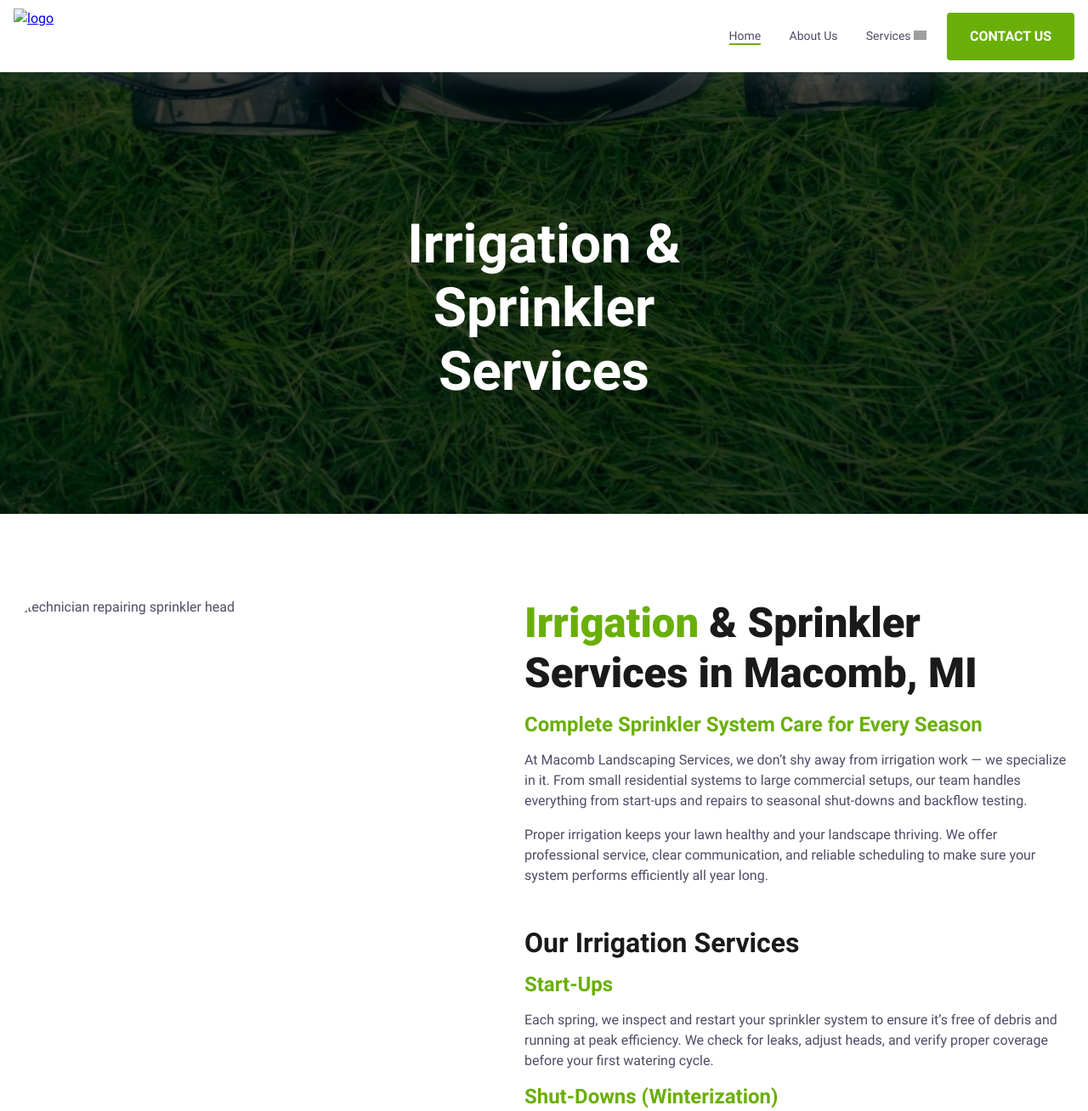
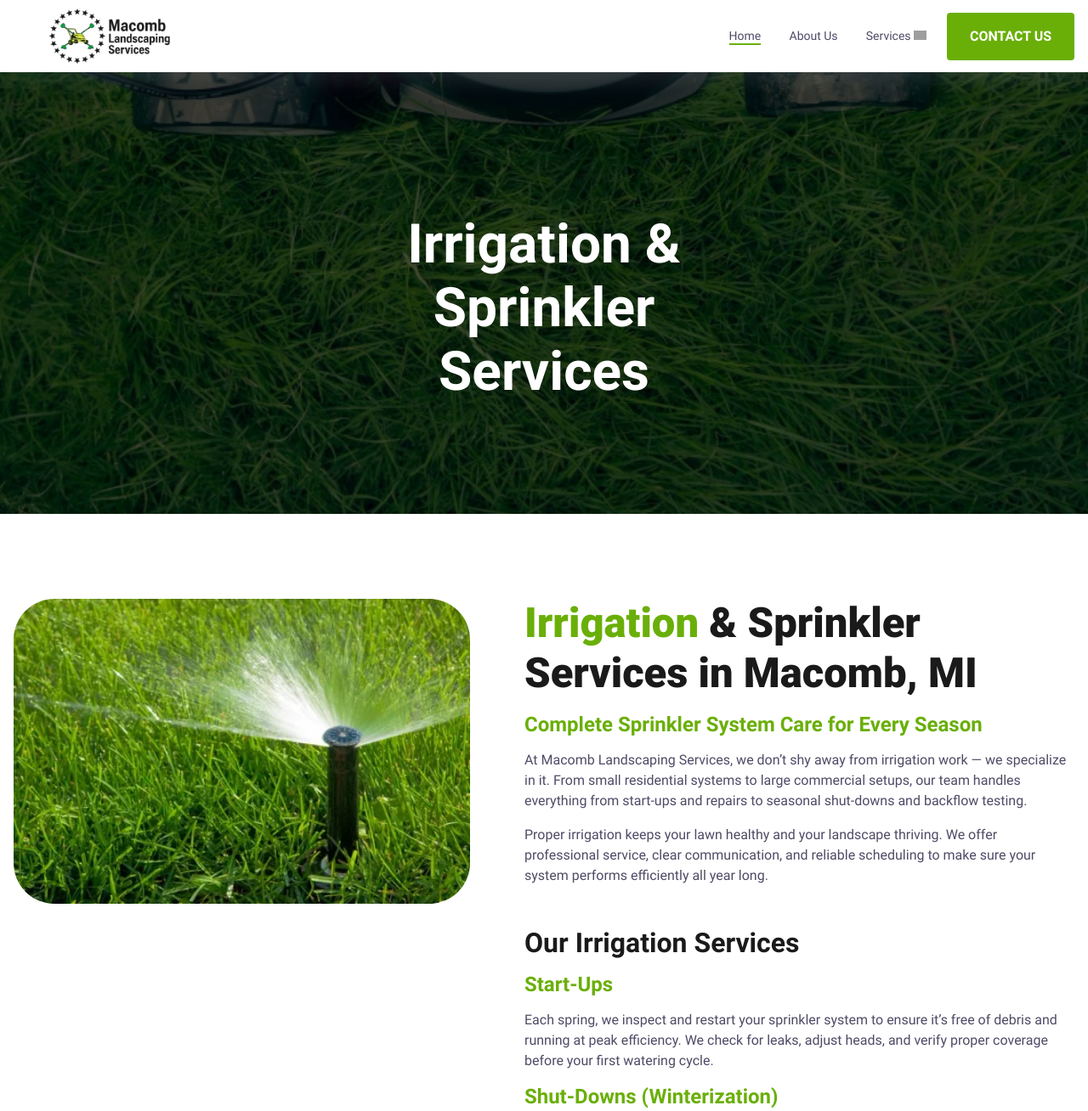
Before and after one commit to podop29/NewMacombLandscaping, an Eleventy site: page src/content/pages/services/irrigation.html in a window 1280 px wide. Shown: the top 1308 px of the page at 85% size. Built offline with nearby package versions, Linux system fonts and the light colour scheme; Eleventy itself is replaced by a stand-in of ours; files that its build step writes are made by us from their sources; grey boxes are pictures that could not be loaded.

Commit message:
fix some more image issues

```diff
--- a/src/_includes/components/header.html
+++ b/src/_includes/components/header.html
@@ -6,7 +6,7 @@
     <div class="cs-container">
         <!--Nav Logo-->
         <a href="/" class="cs-logo" aria-label="back to home">
-            <img src="/assets/images/logo-solo.webp" alt="logo" width="210" height="29" aria-hidden="true" decoding="async">
+            <img src="/assets/images/logo-solo-768.webp" alt="logo" width="210" height="29" aria-hidden="true" decoding="async">
         </a>
         <!--Navigation List-->
         <nav class="cs-nav" role="navigation">
--- a/src/_includes/layouts/base.html
+++ b/src/_includes/layouts/base.html
@@ -41,7 +41,7 @@
         <link rel="stylesheet" href="/assets/css/root.css">
         <link rel="stylesheet" href="/assets/css/dark.css">
         <script defer src="/assets/js/nav.js"></script>
-        <script defer src="/assets/js/dark.js"></script>
+
 
         {% block head %}{% endblock %}
 
--- a/src/assets/sass/critical.scss
+++ b/src/assets/sass/critical.scss
@@ -470,7 +470,7 @@
 /* Desktop Parallax Effect - 1600px */
 @media only screen and (min-width: 100rem) {
     #hero-1467 {
-        background: url("/assets/images/hero-background.webp");
+        background: url("/assets/images/hero-background-1200.webp");
 		background-size: cover;
 		background-position: center;
 		background-repeat: no-repeat;
--- a/src/content/pages/services/irrigation.html
+++ b/src/content/pages/services/irrigation.html
@@ -35,10 +35,10 @@
             <div class="cs-flex">
                 <picture class="cs-background">
                     <!--Mobile Image-->
-                    <source media="(max-width: 600px)" srcset="/assets/images/services/irrigation.jpg">
+                    <source media="(max-width: 600px)" srcset="/assets/images/services/irrigation-480.webp">
                     <!--Tablet and above Image-->
-                    <source media="(min-width: 601px)" srcset="/assets/images/services/irrigation.jpg">
-                    <img loading="lazy" decoding="async" src="/assets/images/services/irrigation.jpg" alt="technician repairing sprinkler head" width="542" height="728">
+                    <source media="(min-width: 601px)" srcset="/assets/images/services/irrigation-480.webp">
+                    <img loading="lazy" decoding="async" src="/assets/images/services/irrigation-480.webp" alt="technician repairing sprinkler head" width="542" height="728">
                 </picture>
             </div>
         </div>
```
Also changed, not shown: src/index.html (+4 -4 lines), src/assets/css/critical.css, src/assets/favicons/site.webmanifest.
